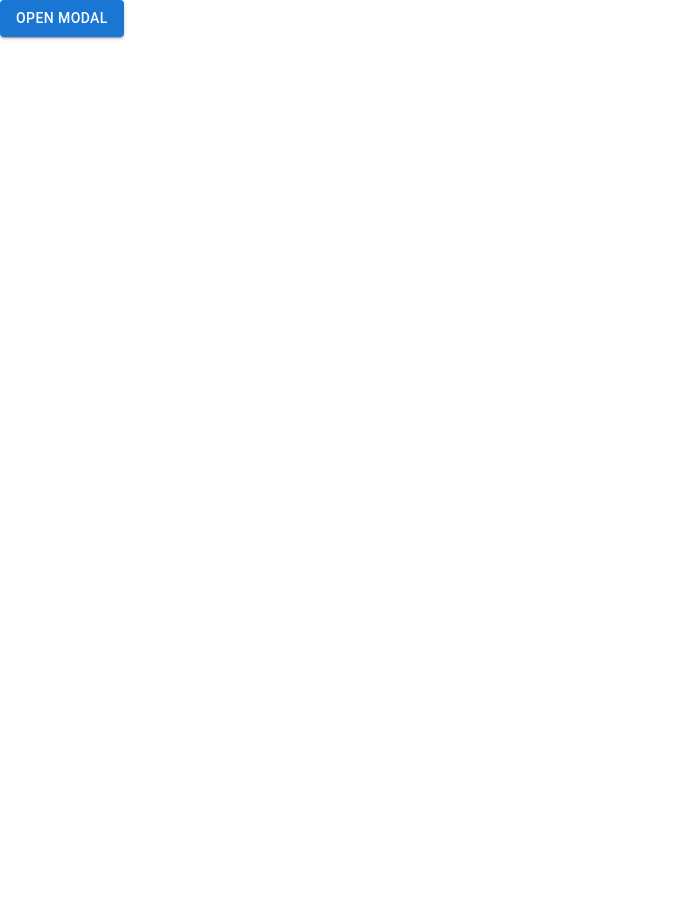
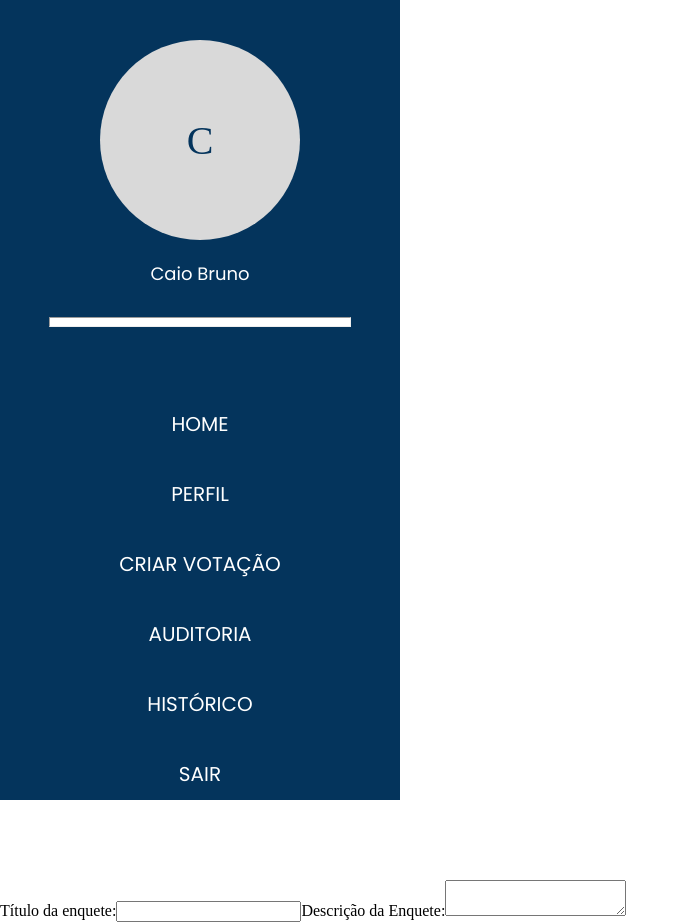
Before and after one commit to HiveSoft-UEFS/votaai-frontend, a React (Create React App) app in the folder app/: page / in a window 1280 px wide. Shown: the whole page, without its empty margins (0-689 px from the left). Before the commit the page ends 800 px from the top, so only its background shows below. Built offline with nearby package versions, Linux system fonts and the light colour scheme.

Commit message:
Criando tela de criação de enquete

```diff
--- a/app/src/App.tsx
+++ b/app/src/App.tsx
@@ -4,10 +4,15 @@ import PageTitle from './components/pageTitle';
 import SideMenu from './components/sideMenu'
 import PollCard from "./components/pollCard";
 import RegistrationModal from "./components/RegistrationModal";
+import CreatePoll from './pages/CreatePoll';
 
 function App() {
   return (
+    <CreatePoll/>
+
+    /*
       <RegistrationModal/>
+    */
   );
 }
 
--- /dev/null
+++ b/app/src/pages/CreatePoll.jsx
@@ -0,0 +1,60 @@
+import React, {useState} from "react";
+import PageTitle from "../components/pageTitle";
+import SideMenu from "../components/sideMenu";
+
+function CreatePoll(){
+    const [titulo, setTitulo] = useState("");
+    const [descricao, setDescricao] = useState("");
+    const [dataLimite, setDataLimite] = useState(new Date());
+
+
+    const [selectedMenuItem, setSelectedMenuItem] = useState('CRIAR VOTAÇãO');
+    const userName = 'Caio Bruno';
+    const handleMenuItemClick = (menuItem) => {
+        setSelectedMenuItem(menuItem);
+    }
+
+
+
+
+    const handleSubmit = (event) => {
+        event.preventDefault();
+
+    };
+
+    return (
+
+        <div className="">
+            <div>
+                <SideMenu
+                userName={userName}
+                selectedMenuItem={selectedMenuItem}
+                onMenuItemClick={handleMenuItemClick}
+                />
+            </div>
+
+            <PageTitle text="Criar enquete" color="white"/>
+            <form onSubmit={handleSubmit}>
+                <label>
+                    Título da enquete:
+                    <input
+                        type="text"
+                        value={titulo}
+                        onChange={(e) => setTitulo(e.target.value)}
+                    />
+                </label>
+                <label>
+                    Descrição da Enquete:
+                    <textarea
+                        value={descricao}
+                        onChange={(e) => setDescricao(e.target.value)}
+                    />
+                </label>
+            </form>
+
+
+        </div>
+    )
+
+}
+export default CreatePoll;
```
Also changed, not shown: app/src/screen/createPoll/createPoll.css (deleted), app/src/screen/createPoll/index.tsx (deleted).
